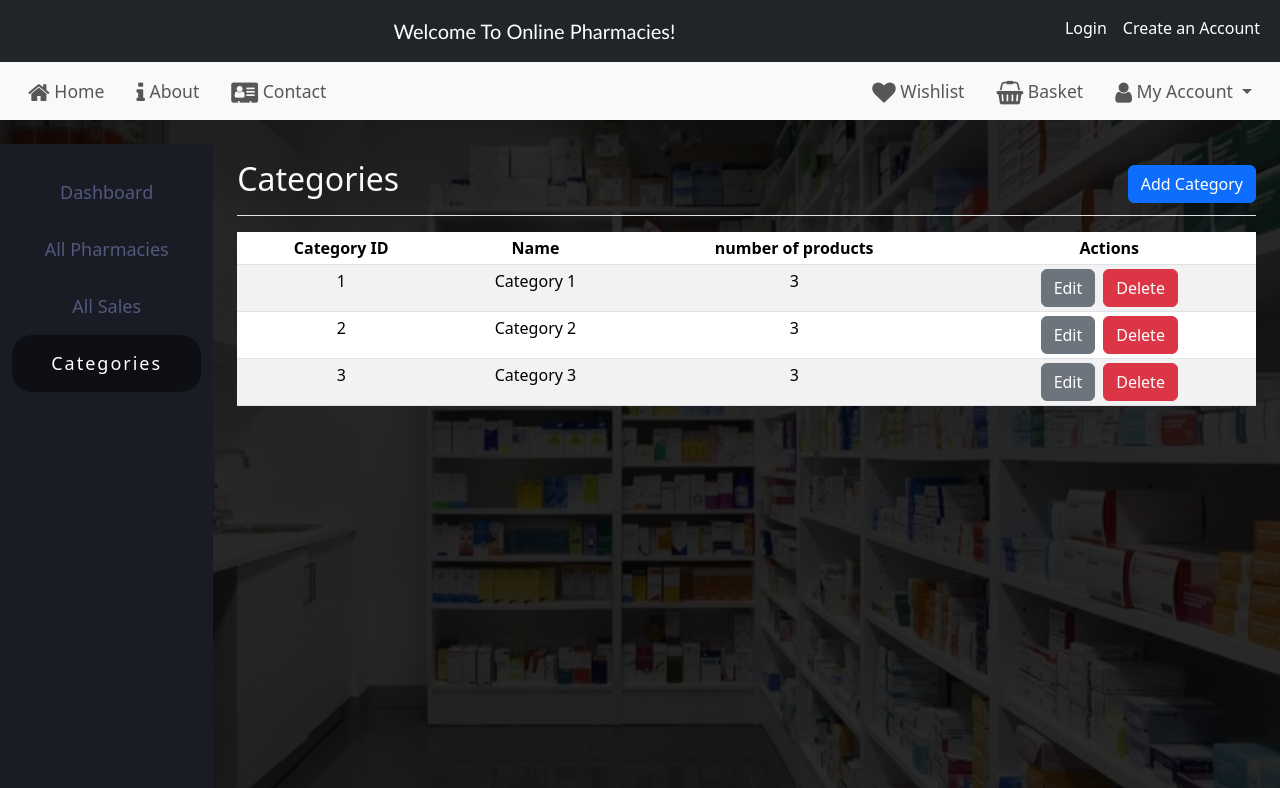
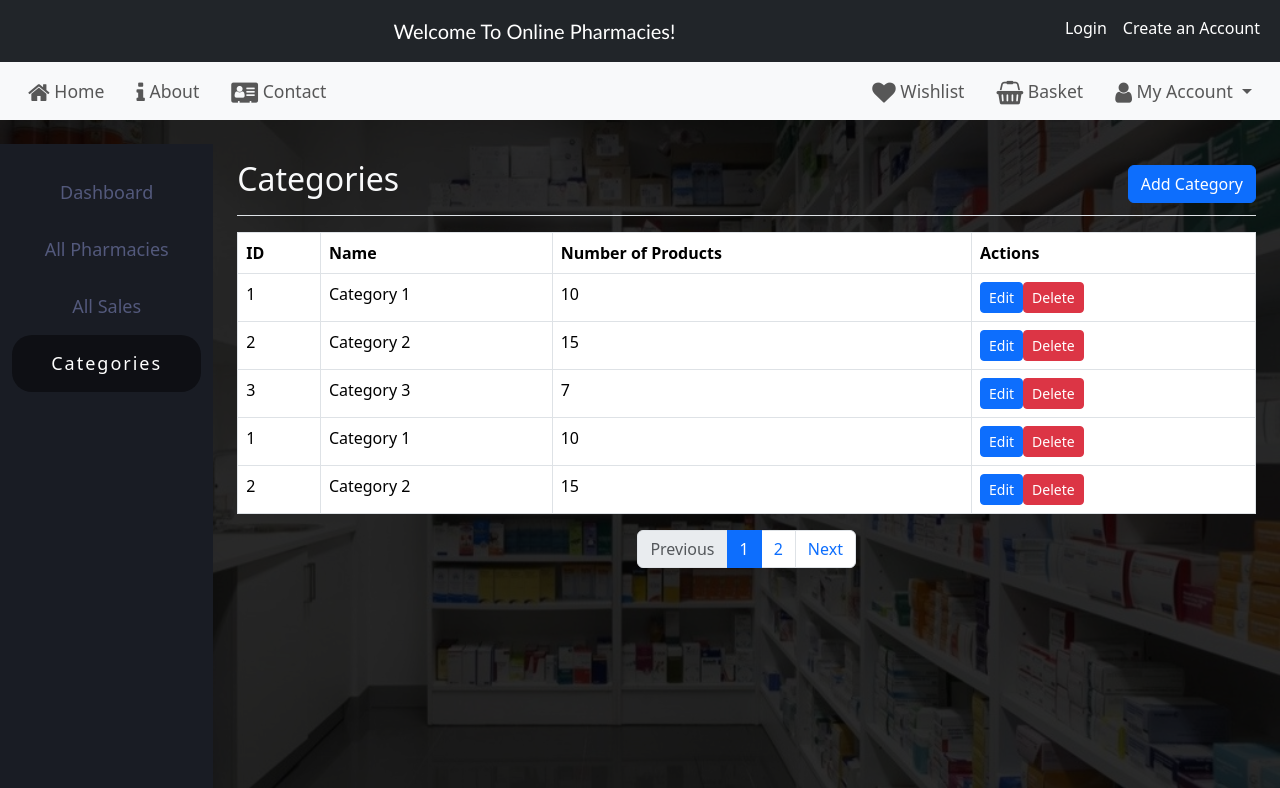
Before and after one commit to EL-OMDA-SULTAN/MyPharmacy, an Angular app: page /categories in a window 1280 px wide. Shown: the top 788 px of the page. Built offline with nearby package versions, Linux system fonts and the light colour scheme.

Commit message:
some changes in super admin dashboard

```diff
--- a/src/app/app.module.ts
+++ b/src/app/app.module.ts
@@ -1,5 +1,6 @@
 import { NgModule } from '@angular/core';
 import { BrowserModule } from '@angular/platform-browser';
+import { BrowserAnimationsModule } from '@angular/platform-browser/animations';
 
 import { AppRoutingModule } from './app-routing.module';
 import { AppComponent } from './app.component';
@@ -61,7 +62,8 @@ import { FeaturedProductsComponent } from './featured-products/featured-products
     BrowserModule,
     AppRoutingModule,
     FormsModule,
-    ReactiveFormsModule
+    ReactiveFormsModule,
+    BrowserAnimationsModule
     // NgxTypedJsModule,
     // HttpClientModule
   ],
--- a/src/app/categories/categories.component.css
+++ b/src/app/categories/categories.component.css
@@ -59,3 +59,16 @@
   background-color: #0e0f14;
   color: #fff;
 }
+
+.table-container {
+  overflow-x: auto;
+}
+
+.fade-in-enter {
+  opacity: 0;
+}
+
+.fade-in-enter-active {
+  opacity: 1;
+  transition: opacity 0.5s;
+}
--- a/src/app/categories/categories.component.html
+++ b/src/app/categories/categories.component.html
@@ -41,28 +41,43 @@
       </div>
 
       <div class="table-responsive">
-        <table class="table table-striped table-sm text-center">
-          <thead>
+        <div class="table-container">
+          <table class="table table-hover table-bordered">
+            <thead class="thead-dark">
               <tr>
-              <th>Category ID</th>
+                <th>ID</th>
                 <th>Name</th>
-              <th>number of products</th>
+                <th>Number of Products</th>
                 <th>Actions</th>
               </tr>
             </thead>
             <tbody>
-            <tr *ngFor="let category of categories">
+              <tr *ngFor="let category of visibleCategories" [@fadeIn]>
                 <td>{{ category.id }}</td>
                 <td>{{ category.name }}</td>
-              <td>{{ category.products.length }}</td>
+                <td>{{ category.products }}</td>
                 <td>
-                <button class="btn btn-secondary me-2" routerLink="/edit-category" >Edit</button>
-                <button class="btn btn-danger">Delete</button>
+                  <button class="btn btn-sm btn-primary" (click)="editCategory(category.id)">Edit</button>
+                  <button class="btn btn-sm btn-danger" (click)="deleteCategory(category.id)">Delete</button>
                 </td>
               </tr>
             </tbody>
           </table>
         </div>
+        <nav aria-label="Page navigation">
+          <ul class="pagination justify-content-center">
+            <li class="page-item" [class.disabled]="currentPage === 1">
+              <a class="page-link" (click)="goToPage(currentPage - 1)">Previous</a>
+            </li>
+            <li class="page-item" *ngFor="let page of visiblePages" [class.active]="page === currentPage">
+              <a class="page-link" (click)="goToPage(page)">{{ page }}</a>
+            </li>
+            <li class="page-item" [class.disabled]="currentPage === totalPages">
+              <a class="page-link" (click)="goToPage(currentPage + 1)">Next</a>
+            </li>
+          </ul>
+        </nav>
+      </div>
     </main>
   </div>
 </div>
--- a/src/app/categories/categories.component.ts
+++ b/src/app/categories/categories.component.ts
@@ -1,65 +1,109 @@
+import { trigger, style, transition, animate } from '@angular/animations';
 import { Component } from '@angular/core';
 
 @Component({
   selector: 'app-categories',
   templateUrl: './categories.component.html',
-  styleUrls: ['./categories.component.css']
+  styleUrls: ['./categories.component.css'],
+  animations: [
+    trigger('fadeIn', [
+      transition(':enter', [
+        style({ opacity: 0 }),
+        animate('0.5s', style({ opacity: 1 }))
+      ])
+    ])
+  ]
 })
 export class CategoriesComponent {
-  categories: any = [
-    {
-      id: 1,
-      name: 'Category 1',
-      products: [
-        {
-          id: 1,
-          name: 'Product 1'
-        },
-        {
-          id: 2,
-          name: 'Product 2'
-        },
-        {
-          id: 3,
-          name: 'Product 3'
-        }
-      ]
-    },
-    {
-      id: 2,
-      name: 'Category 2',
-      products: [
-        {
-          id: 4,
-          name: 'Product 4'
-        },
-        {
-          id: 5,
-          name: 'Product 5'
-        },
-        {
-          id: 6,
-          name: 'Product 6'
-        }
-      ]
-    },
-    {
-      id: 3,
-      name: 'Category 3',
-      products: [
-        {
-          id: 7,
-          name: 'Product 7'
-        },
-        {
-          id: 8,
-          name: 'Product 8'
-        },
-        {
-          id: 9,
-          name: 'Product 9'
-        }
-      ]
+   categories = [
+    { id: 1, name: 'Category 1', products: 10 },
+    { id: 2, name: 'Category 2', products: 15 },
+    { id: 3, name: 'Category 3', products: 7 },
+    { id: 1, name: 'Category 1', products: 10 },
+    { id: 2, name: 'Category 2', products: 15 },
+    { id: 3, name: 'Category 3', products: 7 },
+    { id: 1, name: 'Category 1', products: 10 },
+    { id: 2, name: 'Category 2', products: 15 },
+    { id: 3, name: 'Category 3', products: 7 },
+    { id: 1, name: 'Category 1', products: 10 },
+    { id: 2, name: 'Category 2', products: 15 },
+    { id: 3, name: 'Category 3', products: 7 },
+    { id: 1, name: 'Category 1', products: 10 },
+    { id: 2, name: 'Category 2', products: 15 },
+    { id: 3, name: 'Category 3', products: 7 },
+    { id: 1, name: 'Category 1', products: 10 },
+    { id: 2, name: 'Category 2', products: 15 },
+    { id: 3, name: 'Category 3', products: 7 },
+    { id: 1, name: 'Category 1', products: 10 },
+    { id: 2, name: 'Category 2', products: 15 },
+    { id: 3, name: 'Category 3', products: 7 },
+    { id: 1, name: 'Category 1', products: 10 },
+    { id: 2, name: 'Category 2', products: 15 },
+    { id: 3, name: 'Category 3', products: 7 },
+    { id: 1, name: 'Category 1', products: 10 },
+    { id: 2, name: 'Category 2', products: 15 },
+    { id: 3, name: 'Category 3', products: 7 },
+    { id: 1, name: 'Category 1', products: 10 },
+    { id: 2, name: 'Category 2', products: 15 },
+    { id: 3, name: 'Category 3', products: 7 },
+    { id: 1, name: 'Category 1', products: 10 },
+    { id: 2, name: 'Category 2', products: 15 },
+    { id: 3, name: 'Category 3', products: 7 },
+    { id: 1, name: 'Category 1', products: 10 },
+    { id: 2, name: 'Category 2', products: 15 },
+    { id: 3, name: 'Category 3', products: 7 },
+    { id: 1, name: 'Category 1', products: 10 },
+    { id: 2, name: 'Category 2', products: 15 },
+    { id: 3, name: 'Category 3', products: 7 },
+    { id: 1, name: 'Category 1', products: 10 },
+    { id: 2, name: 'Category 2', products: 15 },
+    { id: 3, name: 'Category 3', products: 7 },
+    { id: 1, name: 'Category 1', products: 10 },
+    { id: 2, name: 'Category 2', products: 15 },
+    { id: 3, name: 'Category 3', products: 7 },
+    // Add more categories as needed
+  ];
+   rowsPerPage = 5;
+  currentPage = 1;
+  totalPages = 0;
+  visibleCategories : any = [];
+  visiblePages : any= [];
+
+  ngOnInit() {
+    this.updateTable();
+    this.updatePagination();
+  }
+
+  updateTable() {
+    const startIndex = (this.currentPage - 1) * this.rowsPerPage;
+    const endIndex = startIndex + this.rowsPerPage;
+    this.visibleCategories = this.categories.slice(startIndex, endIndex);
+  }
+
+  updatePagination() {
+    this.totalPages = Math.ceil(this.categories.length / this.rowsPerPage);
+    this.visiblePages = [];
+
+    for (let i = Math.max(1, this.currentPage - 1); i <= Math.min(this.totalPages, this.currentPage + 1); i++) {
+      this.visiblePages.push(i);
     }
-  ];
+  }
+
+  goToPage(page: number) {
+    if (page < 1 || page > this.totalPages) return;
+    this.currentPage = page;
+    this.updateTable();
+    this.updatePagination();
+  }
+
+  editCategory(id: number) {
+    alert(`Edit category with ID: ${id}`);
+  }
+
+  deleteCategory(id: number) {
+    alert(`Delete category with ID: ${id}`);
+    this.categories = this.categories.filter(category => category.id !== id);
+    this.updateTable();
+    this.updatePagination();
+  }
 }
--- a/src/app/sales/sales.component.css
+++ b/src/app/sales/sales.component.css
@@ -59,3 +59,16 @@
   background-color: #0e0f14;
   color: #fff;
 }
+
+.table-container {
+  overflow-x: auto;
+}
+
+.fade-in-enter {
+  opacity: 0;
+}
+
+.fade-in-enter-active {
+  opacity: 1;
+  transition: opacity 0.5s;
+}
--- a/src/app/sales/sales.component.html
+++ b/src/app/sales/sales.component.html
@@ -39,28 +39,49 @@
         <h1 class="h2">Sales</h1>
       </div>
 
-      <div class="table-responsive">
-        <table class="table table-striped table-sm text-center">
-          <thead>
+      <div class="table-responsive mt-5">
+        <h2 class="mb-4">Sales Dashboard</h2>
+        <div class="table-container">
+          <table class="table table-hover table-bordered">
+            <thead class="thead-dark">
               <tr>
-              <th>Sale ID</th>
-              <th>Pharmacy</th>
+                <th>ID</th>
+                <th>Pharmacy Name</th>
+                <th>Customer Name</th>
                 <th>Customer</th>
-              <th>Total Amount</th>
-              <th>Sale Date</th>
+                <th>Sales Date</th>
+                <th>Actions</th>
               </tr>
             </thead>
             <tbody>
-            <tr *ngFor="let sale of sales">
+              <tr *ngFor="let sale of visibleSales" [@fadeIn]>
                 <td>{{ sale.id }}</td>
-              <td>{{ sale.pharmacy }}</td>
+                <td>{{ sale.pharmacyName }}</td>
+                <td>{{ sale.customerName }}</td>
                 <td>{{ sale.customer }}</td>
-              <td>{{ sale.totalAmount }}</td>
-              <td>{{ sale.saleDate }}</td>
+                <td>{{ sale.salesDate }}</td>
+                <td>
+                  <button class="btn btn-sm btn-primary" (click)="editSale(sale.id)">Edit</button>
+                  <button class="btn btn-sm btn-danger" (click)="deleteSale(sale.id)">Delete</button>
+                </td>
               </tr>
             </tbody>
           </table>
         </div>
+        <nav aria-label="Page navigation">
+          <ul class="pagination justify-content-center">
+            <li class="page-item" [class.disabled]="currentPage === 1">
+              <a class="page-link" (click)="goToPage(currentPage - 1)">Previous</a>
+            </li>
+            <li class="page-item" *ngFor="let page of visiblePages" [class.active]="page === currentPage">
+              <a class="page-link"  (click)="goToPage(page)">{{ page }}</a>
+            </li>
+            <li class="page-item" [class.disabled]="currentPage === totalPages">
+              <a class="page-link" (click)="goToPage(currentPage + 1)">Next</a>
+            </li>
+          </ul>
+        </nav>
+      </div>
     </main>
   </div>
 </div>
--- a/src/app/sales/sales.component.ts
+++ b/src/app/sales/sales.component.ts
@@ -1,32 +1,71 @@
 import { Component } from '@angular/core';
+import { trigger, style, transition, animate } from '@angular/animations';
 
 @Component({
   selector: 'app-sales',
   templateUrl: './sales.component.html',
-  styleUrls: ['./sales.component.css']
+  styleUrls: ['./sales.component.css'],
+  animations: [
+    trigger('fadeIn', [
+      transition(':enter', [
+        style({ opacity: 0 }),
+        animate('0.5s', style({ opacity: 1 }))
+      ])
+    ])
+  ]
 })
 export class SalesComponent {
-  sales: any = [
-    {
-      id: 1,
-      pharmacy: 'Pharmacy A',
-      customer: 'Customer A',
-      totalAmount: 100.00,
-      saleDate: '2022-01-01'
-    },
-    {
-      id: 2,
-      pharmacy: 'Pharmacy B',
-      customer: 'Customer B',
-      totalAmount: 200.00,
-      saleDate: '2022-02-01'
-    },
-    {
-      id: 3,
-      pharmacy: 'Pharmacy C',
-      customer: 'Customer C',
-      totalAmount: 300.00,
-      saleDate: '2022-03-01'
+   sales = [
+    { id: 1, pharmacyName: 'Pharmacy 1', customerName: 'John Doe', customer: 'Customer 1', salesDate: '2023-07-01' },
+    { id: 2, pharmacyName: 'Pharmacy 2', customerName: 'Jane Smith', customer: 'Customer 2', salesDate: '2023-07-02' },
+    { id: 3, pharmacyName: 'Pharmacy 3', customerName: 'Bob Johnson', customer: 'Customer 3', salesDate: '2023-07-03' },
+    { id: 4, pharmacyName: 'Pharmacy 4', customerName: 'Alice Brown', customer: 'Customer 4', salesDate: '2023-07-04' },
+    { id: 5, pharmacyName: 'Pharmacy 5', customerName: 'Charlie Black', customer: 'Customer 5', salesDate: '2023-07-05' },
+    { id: 6, pharmacyName: 'Pharmacy 6', customerName: 'Diana White', customer: 'Customer 6', salesDate: '2023-07-06' },
+    { id: 7, pharmacyName: 'Pharmacy 7', customerName: 'Ethan Green', customer: 'Customer 7', salesDate: '2023-07-07' },
+    // Add more sales as needed
+  ];
+  rowsPerPage = 5;
+  currentPage = 1;
+  totalPages = 0;
+  visibleSales : any= [];
+  visiblePages : any= [];
+
+  ngOnInit() {
+    this.updateTable();
+    this.updatePagination();
+  }
+
+  updateTable() {
+    const startIndex = (this.currentPage - 1) * this.rowsPerPage;
+    const endIndex = startIndex + this.rowsPerPage;
+    this.visibleSales = this.sales.slice(startIndex, endIndex);
+  }
+
+  updatePagination() {
+    this.totalPages = Math.ceil(this.sales.length / this.rowsPerPage);
+    this.visiblePages = [];
+
+    for (let i = Math.max(1, this.currentPage - 1); i <= Math.min(this.totalPages, this.currentPage + 1); i++) {
+      this.visiblePages.push(i);
     }
-  ];
+  }
+
+  goToPage(page: number) {
+    if (page < 1 || page > this.totalPages) return;
+    this.currentPage = page;
+    this.updateTable();
+    this.updatePagination();
+  }
+
+  editSale(id: number) {
+    alert(`Edit sale with ID: ${id}`);
+  }
+
+  deleteSale(id: number) {
+    alert(`Delete sale with ID: ${id}`);
+    this.sales = this.sales.filter(sale => sale.id !== id);
+    this.updateTable();
+    this.updatePagination();
+  }
 }
--- a/src/app/show-pharmacies/show-pharmacies.component.html
+++ b/src/app/show-pharmacies/show-pharmacies.component.html
@@ -1,3 +1,4 @@
+<link href="https://unpkg.com/aos@2.3.1/dist/aos.css" rel="stylesheet">
 <div class="container-fluid mt-4">
   <div class="row">
     <!-- Sidebar -->
@@ -36,20 +37,19 @@
     <main class="col-md-9 ms-sm-auto col-lg-10 px-md-4">
       <div
         class="d-flex justify-content-between flex-wrap flex-md-nowrap align-items-center pt-3 pb-2 mb-3 border-bottom">
-        <h1 class="h2 text-light">Pharmacies</h1>
+        <h1 class="h2 text-light" >Pharmacies</h1>
         <!-- <button class="btn btn-primary" (click)="addPharmacy()">Add Pharmacy</button> -->
       </div>
 
-      <div class="row">
-        <div class="col-md-6 col-lg-4 mb-4" ><!--*ngFor="let pharmacy of pharmacies"-->
+      <div class="row mt-5 justify-content-center" >
+        <div class="col-md-5 col-lg-3 mb-4" ><!--*ngFor="let pharmacy of pharmacies"-->
           <div class="card shadow-sm">
             <div class="card-body">
-              <h5 class="card-title"></h5>
-              <p class="card-text"></p>
-              <p class="card-text"><strong>Contact: 01015555555</strong> </p><hr>
-              <p class="card-text"><strong>Categories: 5</strong> </p><hr>
-              <p class="card-text"><strong>Products: 50</strong> </p><hr>
-              <p class="card-text"><strong>Sales: 200$</strong> </p>
+              <h5 class="card-title" aline="center">Pharmacy Name</h5>
+              <p class="card-text mb-4"><strong><span class="card-span">Contact:</span> 01015555555</strong> </p><hr>
+              <p class="card-text mb-4"><strong><span class="card-span">Categories:</span> 5</strong> </p><hr>
+              <p class="card-text"><strong><span class="card-span">Products:</span> 50</strong> </p>
+              <!-- <p class="card-text"><strong>Sales: 200$</strong> </p> -->
               <!-- <button class="btn btn-secondary" >Edit</button>
               <button class="btn btn-danger">Delete</button> -->
             </div>
@@ -59,3 +59,4 @@
     </main>
   </div>
 </div>
+<script src="https://unpkg.com/aos@2.3.1/dist/aos.js"></script>
```
Also changed, not shown: src/app/show-pharmacies/show-pharmacies.component.css (+24 -4 lines). Lines whose indentation alone changed are shown as unchanged.
